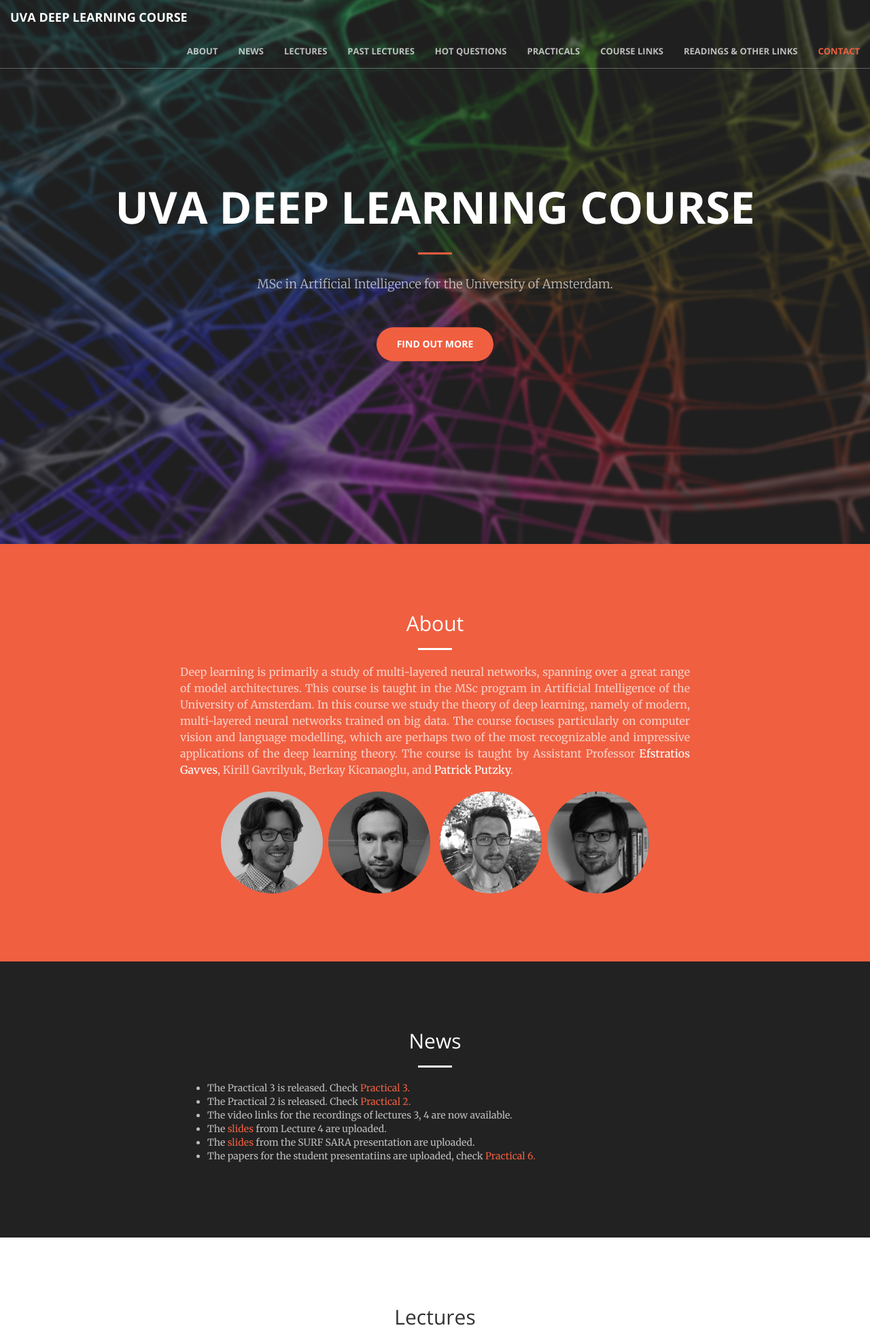
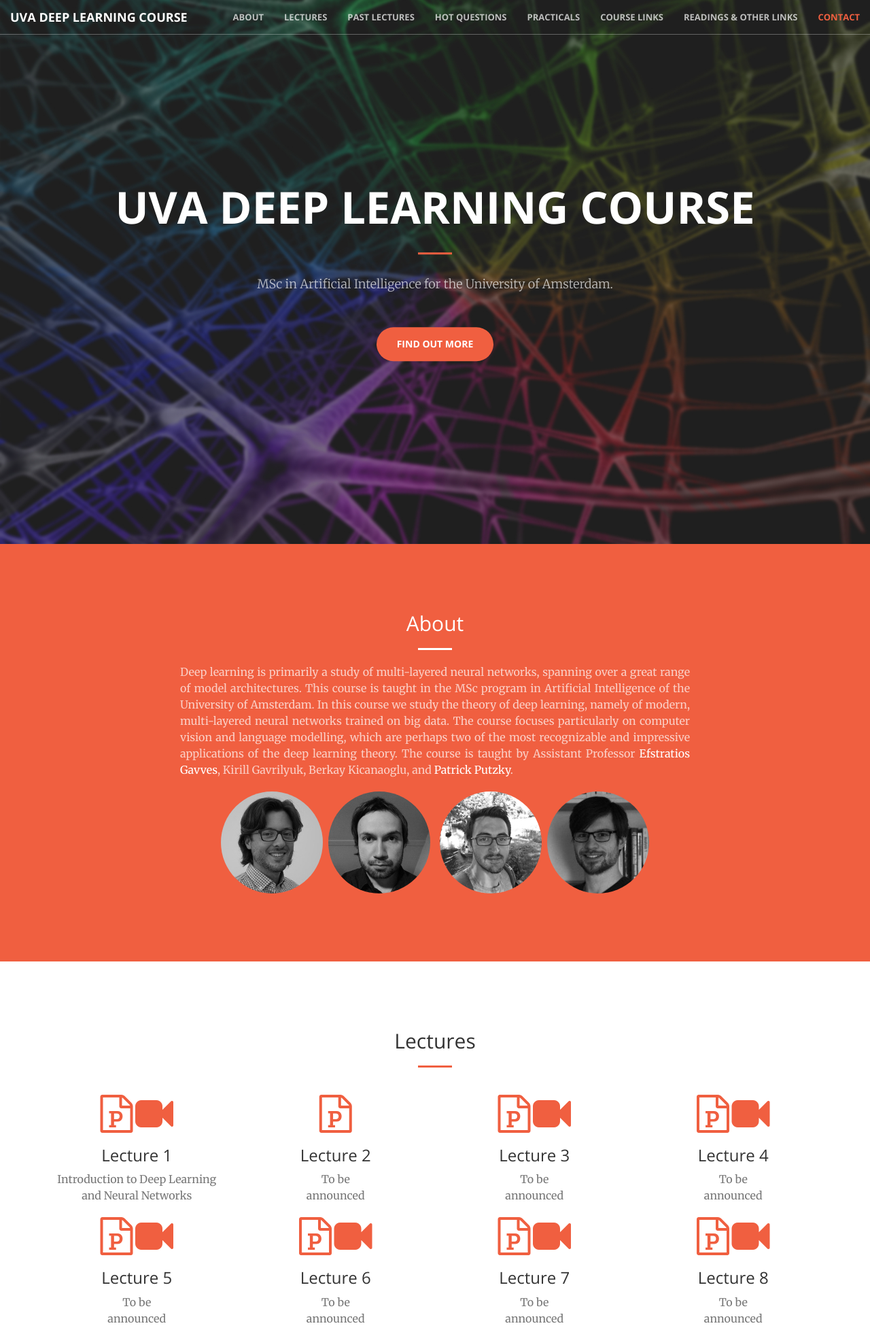
Before and after one commit to deeplearningamsterdam/deeplearningamsterdam.github.io, a plain HTML site: page index.html in a window 1280 px wide. Shown: the top 1956 px of the page at 68% size. Drawn offline with nearby package versions, Linux system fonts and the light colour scheme.

Commit message:
Small modifications

```diff
--- a/index.html
+++ b/index.html
@@ -84,9 +84,9 @@
                 <li>
                         <a class="page-scroll" href="#about">About</a>
                     </li>
-                    <li>
+                    <!-- <li>
                         <a class="page-scroll" href="#news">News</a>
-                    </li>
+                    </li> -->
                     <li>
                         <a class="page-scroll" href="#lectures">Lectures</a>
                     </li>
@@ -142,7 +142,7 @@
         </div>
     </section>
 
-    <section class="bg-dark" id="news">
+    <!-- <section class="bg-dark" id="news">
         <div class="container">
             <div class="row">
                 <div class="col-lg-8 col-lg-offset-2 text-center">
@@ -170,7 +170,7 @@
                 </div>
             </div>
         </div>
-    </section>
+    </section> -->
 
 
     <section id="lectures">
```
